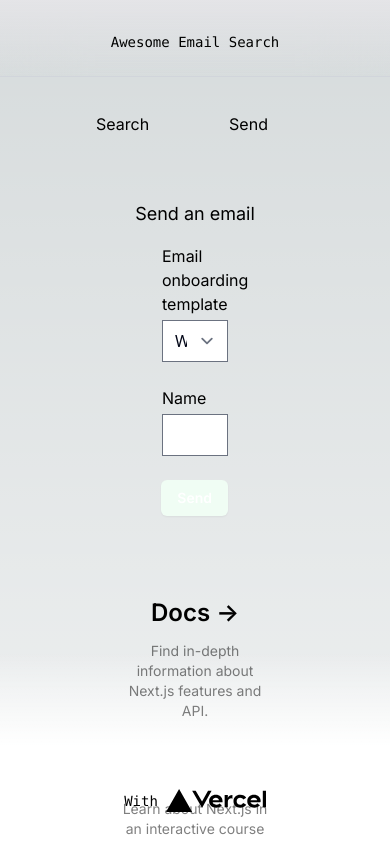
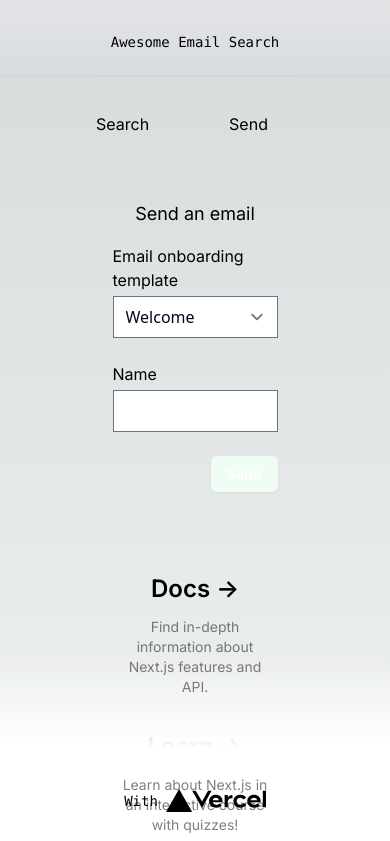
Before and after one commit to tigrisdata-archive/awesome-email-search, a Next.js app: page /send in a window 390 px wide. Shown: the top 841 px of the page. Built offline with nearby package versions, Linux system fonts and the light colour scheme.

Commit message:
feat: disable form on submit

```diff
--- a/src/app/send/page.tsx
+++ b/src/app/send/page.tsx
@@ -13,6 +13,8 @@ export default function Send({
   const [selectedTemplate, setTemplate] = useState<IEmailTemplate>(
     EmailTemplates['welcome']
   );
+  const [submitting, setSubmitting] = useState<boolean>(false);
+
   return (
     <Row>
       {searchParams.success && searchParams.success === 'true' && (
@@ -35,8 +37,10 @@ export default function Send({
       <form
         action="/api/email"
         method="POST"
-        className="grid grid-cols-1 gap-6 w-2/6"
+        className="w-5/6 lg:w-2/6"
+        onSubmit={() => setSubmitting(true)}
       >
+        <fieldset className="grid grid-cols-1 gap-6">
           <label className="block">
             <span>Email onboarding template</span>
             <select
@@ -65,15 +69,20 @@ export default function Send({
                   type="text"
                   name={field.formName}
                   required
+                  readOnly={submitting}
                 />
               </label>
             );
           })}
           <label className="flex justify-end">
-          <button className="px-4 py-2 font-semibold text-sm bg-green-50 dark:bg-gray-800 text-white rounded-md shadow-sm opacity-100">
-            Send
+            <button
+              className="px-4 py-2 font-semibold text-sm bg-green-50 dark:bg-gray-800 text-white rounded-md shadow-sm opacity-100 hover:bg-green-300 hover:dark:bg-gray-600"
+              disabled={submitting}
+            >
+              {submitting ? 'Submitting...' : 'Send'}
             </button>
           </label>
+        </fieldset>
       </form>
     </Row>
   );
```
Lines whose indentation alone changed are shown as unchanged.
